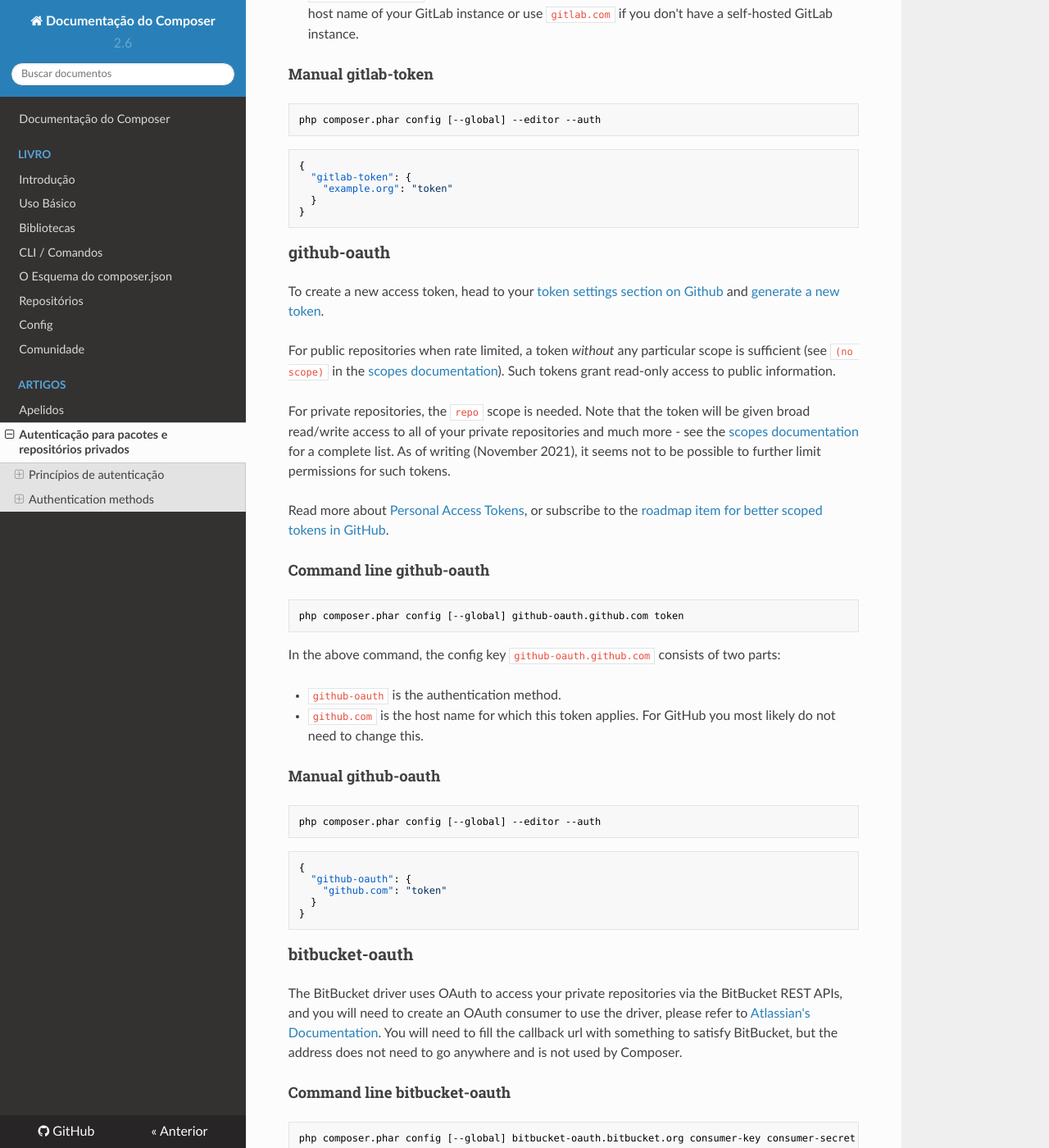
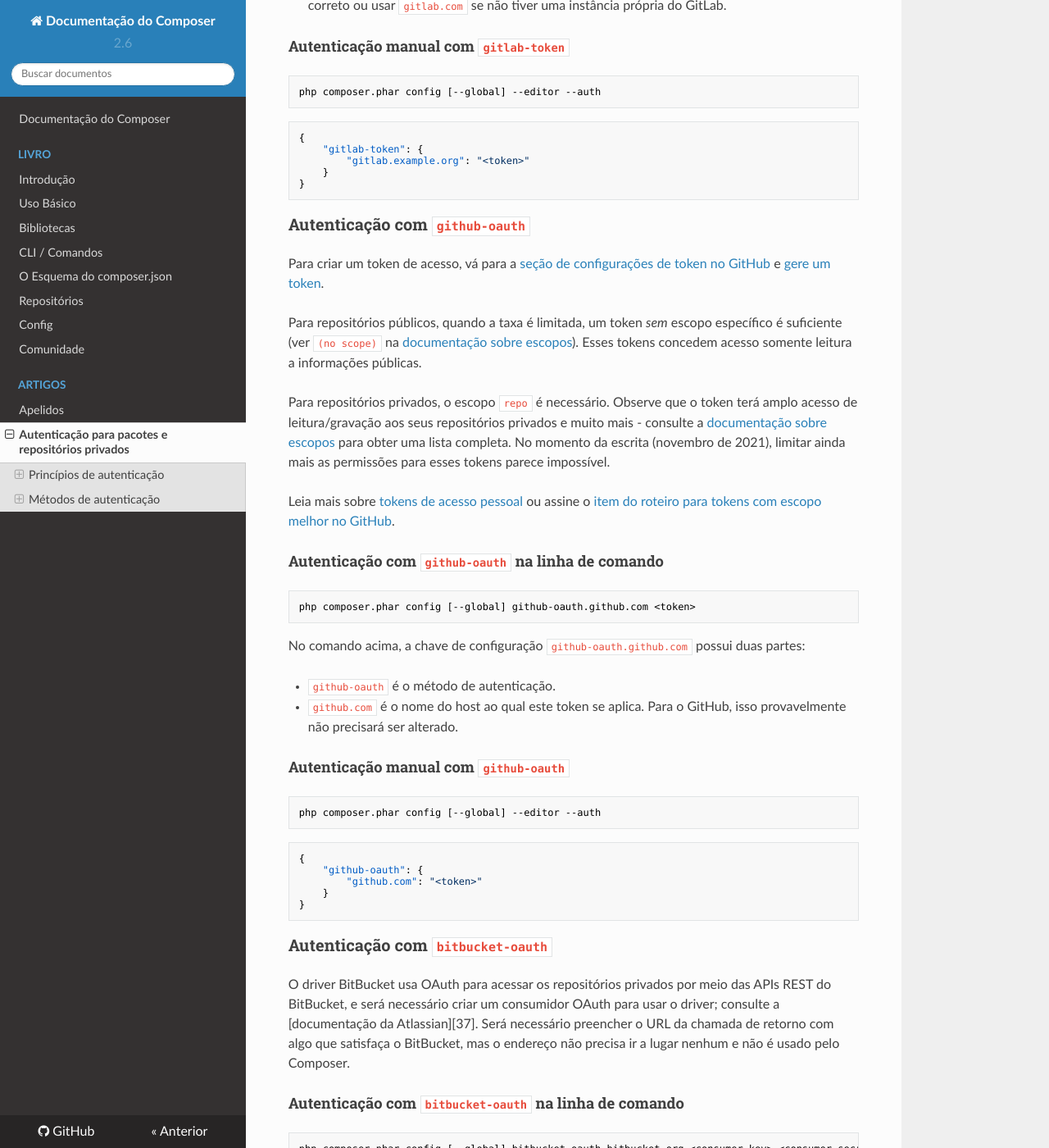
Before and after one commit to php-dev-br/composer-doc-pt-br, an MkDocs documentation site: the page built from doc/artigos/autenticacao-para-pacotes-privados.md, in a window 1280 px wide and 1400 px high, scrolled down 6026 px. Shown: the whole window at 82% size. Built offline with MkDocs 1.6.1, drawn with Linux system fonts in a browser that asks for light colours; nearby versions of some CDN libraries; some of the changed text lies outside the part shown.

Commit message:
Update file artigos/autenticacao-para-pacotes-privados.md
Issue: GH-43

````diff
--- a/doc/artigos/autenticacao-para-pacotes-privados.md
+++ b/doc/artigos/autenticacao-para-pacotes-privados.md
@@ -19,16 +19,16 @@ autenticar primeiro usando credenciais já definidas.
 Quando nenhuma dessas credenciais puder ser aplicada, ele solicitará credenciais
 e as salvará (ou um token, se o Composer puder recuperar um).
 
-| Tipo                   | Gerado por Prompt? |
-|------------------------|:------------------:|
-| [http-basic][2]        |        sim         |
-| [Inline http-basic][3] |        não         |
-| [HTTP Bearer][4]       |        não         |
-| [Custom header][5]     |        não         |
-| [gitlab-oauth][6]      |        sim         |
-| [gitlab-token][7]      |        sim         |
-| [github-oauth][8]      |        sim         |
-| [bitbucket-oauth][9]   |        sim         |
+| Tipo                         | Gerado por Prompt? |
+|------------------------------|:------------------:|
+| [`http-basic`][2]            |        sim         |
+| [`http-basic` em linha][3]   |        não         |
+| [HTTP Bearer][4]             |        não         |
+| [Cabeçalho personalizado][5] |        não         |
+| [`gitlab-oauth`][6]          |        sim         |
+| [`gitlab-token`][7]          |        sim         |
+| [`github-oauth`][8]          |        sim         |
+| [`bitbucket-oauth`][9]       |        sim         |
 
 Às vezes, a autenticação automática não é possível ou alguém pode querer
 predefinir as credenciais de autenticação.
@@ -57,15 +57,15 @@ Essas credenciais são armazenadas em um arquivo `auth.json` global no diretóri
 
 É possível editar todos os métodos de autenticação usando a linha de comando:
 
-- [http-basic][11]
-- [Inline http-basic][12]
+- [`http-basic`][11]
+- [`http-basic` em linha][12]
 - [HTTP Bearer][13]
-- [gitlab-oauth][14]
-- [gitlab-token][15]
-- [github-oauth][16]
-- [bitbucket-oauth][17]
+- [`gitlab-oauth`][14]
+- [`gitlab-token`][15]
+- [`github-oauth`][16]
+- [`bitbucket-oauth`][17]
 
-#### Editando manualmente as credenciais de autenticação global
+#### Editando as credenciais de autenticação global manualmente
 
 > **Nota:** Não é recomendado editar manualmente as opções de autenticação, pois
 > isso pode resultar em JSON inválido.
@@ -79,14 +79,14 @@ php composer.phar config --global --editor [--auth]
 
 Para implementações de autenticação específicas, consulte suas seções:
 
-- [http-basic][19]
-- [Inline http-basic][20]
+- [`http-basic`][19]
+- [`http-basic` em linha][20]
 - [HTTP Bearer][21]
-- [custom header][22]
-- [gitlab-oauth][23]
-- [gitlab-token][24]
-- [github-oauth][25]
-- [bitbucket-oauth][26]
+- [Cabeçalho personalizado][22]
+- [`gitlab-oauth`][23]
+- [`gitlab-token`][24]
+- [`github-oauth`][25]
+- [`bitbucket-oauth`][26]
 
 Editar manualmente este arquivo em vez de usar a linha de comando pode resultar
 em erros de JSON inválidos.
@@ -125,22 +125,24 @@ Essa variável pode ser passada como variável de linha de comando ou definida
 como uma variável de ambiente real.
 Leia mais sobre o uso desta variável de ambiente [aqui][27].
 
-## Authentication methods
+## Métodos de autenticação
 
-### http-basic
+### Autenticação com `http-basic`
 
-#### Command line http-basic
+#### Autenticação com `http-basic` na linha de comando
 
 ```shell
-php composer.phar config [--global] http-basic.repo.example.org username password
+php composer.phar config [--global] http-basic.repo.example.org usuario senha
 ```
 
-In the above command, the config key `http-basic.repo.example.org` consists of two parts:
+No comando acima, a chave de configuração `http-basic.repo.example.org` possui
+duas partes:
 
-- `http-basic` is the authentication method.
-- `repo.example.org` is the repository host name, you should replace it with the host name of your repository.
+- `http-basic` é o método de autenticação.
+- `repo.example.org` é o nome do host do repositório e deve ser substituído pelo
+  nome correto.
 
-#### Manual http-basic
+#### Autenticação manual com `http-basic`
 
 ```shell
 php composer.phar config [--global] --editor --auth
@@ -148,32 +150,34 @@ php composer.phar config [--global] --editor --auth
 
 ```json
 {
-  "http-basic": {
-    "example.org": {
-      "username": "username",
-      "password": "password"
+    "http-basic": {
+        "repo.example.org": {
+            "username": "<usuario>",
+            "password": "<senha>"
+        }
     }
-  }
 }
 ```
 
-### Inline http-basic
+### Autenticação com `http-basic` em linha
 
-For the inline http-basic authentication method the credentials are not stored in a separate
-`auth.json` in the project or globally, but in the `composer.json` or global configuration
-in the same place where the Composer repository definition is defined.
+Para o método de autenticação `http-basic` em linha, as credenciais não são
+armazenadas em um arquivo `auth.json` separado no projeto ou globalmente, mas
+no `composer.json` ou na configuração global no mesmo local onde a definição do
+repositório foi adicionada.
 
-Make sure that the username and password are encoded according to [RFC 3986](http://www.faqs.org/rfcs/rfc3986.html) (
-2.1. Percent-Encoding).
-If the username e.g. is an email address it needs to be passed as `name%40example.com`.
+Certifique-se de que o nome de usuário e a senha estejam codificados conforme a
+[RFC 3986][28] (2.1. Codificação percentual).
+Se o nome de usuário, por exemplo, for um endereço de e-mail, ele precisará ser
+passado como `name%40example.com`.
 
-#### Command line inline http-basic
+#### Autenticação com `http-basic` em linha na linha de comando
 
 ```shell
-php composer.phar config [--global] repositories composer.unique-name https://username:password@repo.example.org
+php composer.phar config [--global] repositories composer.unique-name https://<usuario>:<senha>@repo.example.org
 ```
 
-#### Manual inline http-basic
+#### Autenticação manual com `http-basic` em linha
 
 ```shell
 php composer.phar config [--global] --editor
@@ -181,29 +185,31 @@ php composer.phar config [--global] --editor
 
 ```json
 {
-  "repositories": [
-    {
-      "type": "composer",
-      "url": "https://username:password@example.org"
-    }
-  ]
+    "repositories": [
+        {
+            "type": "composer",
+            "url": "https://<usuario>:<senha>@example.org"
+        }
+    ]
 }
 ```
 
-### HTTP Bearer
+### Autenticação com HTTP Bearer
 
-#### Command line HTTP Bearer authentication
+#### Autenticação com HTTP Bearer na linha de comando
 
 ```shell
-php composer.phar config [--global] bearer.repo.example.org token
+php composer.phar config [--global] bearer.repo.example.org <token>
 ```
 
-In the above command, the config key `bearer.repo.example.org` consists of two parts:
+No comando acima, a chave de configuração `bearer.repo.example.org` possui duas
+partes:
 
-- `bearer` is the authentication method.
-- `repo.example.org` is the repository host name, you should replace it with the host name of your repository.
+- `bearer` é o método de autenticação.
+- `repo.example.org` é o nome do host do repositório e deve ser substituído pelo
+  nome correto.
 
-#### Manual HTTP Bearer authentication
+#### Autenticação manual com HTTP Bearer
 
 ```shell
 php composer.phar config [--global] --editor --auth
@@ -211,15 +217,15 @@ php composer.phar config [--global] --editor --auth
 
 ```json
 {
-  "bearer": {
-    "example.org": "TOKEN"
-  }
+    "bearer": {
+        "repo.example.org": "<token>"
+    }
 }
 ```
 
-### Custom token authentication
+### Autenticação com cabeçalho personalizado
 
-#### Manual custom token authentication
+#### Autenticação manual com cabeçalho personalizado
 
 ```shell
 php composer.phar config [--global] --editor
@@ -227,40 +233,42 @@ php composer.phar config [--global] --editor
 
 ```json
 {
-  "repositories": [
-    {
-      "type": "composer",
-      "url": "https://example.org",
-      "options": {
-        "http": {
-          "header": [
-            "API-TOKEN: YOUR-API-TOKEN"
-          ]
+    "repositories": [
+        {
+            "type": "composer",
+            "url": "https://example.org",
+            "options": {
+                "http": {
+                    "header": [
+                        "<cabecalho>: <token>"
+                    ]
+                }
+            }
         }
-      }
-    }
-  ]
+    ]
 }
 ```
 
-### gitlab-oauth
+### Autenticação com `gitlab-oauth`
 
-> **Nota:** For the gitlab authentication to work on private gitlab instances, the
-> [`gitlab-domains`](../06-config.md#gitlab-domains) section should also contain the url.
+> **Nota:** Para que a autenticação do GitLab funcione em instâncias privadas do
+> GitLab, a seção [`gitlab-domains`][29] também deve conter o URL.
 
-#### Command line gitlab-oauth
+#### Autenticação com `gitlab-oauth` na linha de comando
 
 ```shell
-php composer.phar config [--global] gitlab-oauth.gitlab.example.org token
+php composer.phar config [--global] gitlab-oauth.gitlab.example.org <token>
 ```
 
-In the above command, the config key `gitlab-oauth.gitlab.example.org` consists of two parts:
+No comando acima, a chave de configuração `gitlab-oauth.gitlab.example.org`
+possui duas partes:
 
-- `gitlab-oauth` is the authentication method.
-- `gitlab.example.org` is the host name of your GitLab instance, you should replace it with the host name of your GitLab
-  instance or use `gitlab.com` if you don't have a self-hosted GitLab instance.
+- `gitlab-oauth` é o método de autenticação.
+- `gitlab.example.org` é o nome do host da instância do GitLab e deve ser
+  substituído pelo nome correto ou usar `gitlab.com` se não tiver uma instância
+  própria do GitLab.
 
-#### Manual gitlab-oauth
+#### Autenticação manual com `gitlab-oauth`
 
 ```shell
 php composer.phar config [--global] --editor --auth
@@ -268,38 +276,40 @@ php composer.phar config [--global] --editor --auth
 
 ```json
 {
-  "gitlab-oauth": {
-    "example.org": "token"
-  }
+    "gitlab-oauth": {
+        "gitlab.example.org": "<token>"
+    }
 }
 ```
 
-### gitlab-token
+### Autenticação com `gitlab-token`
 
-> **Nota:** For the gitlab authentication to work on private gitlab instances, the
-> [`gitlab-domains`](../06-config.md#gitlab-domains) section should also contain the url.
+> **Nota:** Para que a autenticação do GitLab funcione em instâncias privadas do
+> GitLab, a seção [`gitlab-domains`][29] também deve conter o URL.
 
-To create a new access token, go to
-your [access tokens section on GitLab](https://gitlab.com/-/profile/personal_access_tokens)
-(or the equivalent URL on your private instance) and create a new token. See
-also [the GitLab access token documentation](https://docs.gitlab.com/ee/user/profile/personal_access_tokens.html#creating-a-personal-access-token)
-for more information.
+Para criar um token de acesso, vá para a [seção de tokens de acesso no GitLab]
+[30] (ou a URL equivalente em sua instância privada) e crie um token.
+Consulte também a [documentação de tokens de acesso do GitLab][31] para obter
+mais informações.
 
-When creating a gitlab token manually, make sure it has either the `read_api` or `api` scope.
+Ao criar um token do GitLab manualmente, certifique-se de que ele tenha o escopo
+`read_api` ou `api`.
 
-#### Command line gitlab-token
+#### Autenticação com `gitlab-token` na linha de comando
 
 ```shell
-php composer.phar config [--global] gitlab-token.gitlab.example.org token
+php composer.phar config [--global] gitlab-token.gitlab.example.org <token>
 ```
 
-In the above command, the config key `gitlab-token.gitlab.example.org` consists of two parts:
+No comando acima, a chave de configuração `gitlab-token.gitlab.example.org`
+possui duas partes:
 
-- `gitlab-token` is the authentication method.
-- `gitlab.example.org` is the host name of your GitLab instance, you should replace it with the host name of your GitLab
-  instance or use `gitlab.com` if you don't have a self-hosted GitLab instance.
+- `gitlab-token` é o método de autenticação.
+- `gitlab.example.org` é o nome do host da instância do GitLab e deve ser
+  substituído pelo nome correto ou usar `gitlab.com` se não tiver uma instância
+  própria do GitLab.
 
-#### Manual gitlab-token
+#### Autenticação manual com `gitlab-token`
 
 ```shell
 php composer.phar config [--global] --editor --auth
@@ -307,42 +317,45 @@ php composer.phar config [--global] --editor --auth
 
 ```json
 {
-  "gitlab-token": {
-    "example.org": "token"
-  }
+    "gitlab-token": {
+        "gitlab.example.org": "<token>"
+    }
 }
 ```
 
-### github-oauth
+### Autenticação com `github-oauth`
 
-To create a new access token, head to your [token settings section on Github](https://github.com/settings/tokens)
-and [generate a new token](https://github.com/settings/tokens/new).
+Para criar um token de acesso, vá para a [seção de configurações de token no
+GitHub][32] e [gere um token][33].
 
-For public repositories when rate limited, a token *without* any particular scope is sufficient (see `(no scope)` in
-the [scopes documentation](https://docs.github.com/en/developers/apps/building-oauth-apps/scopes-for-oauth-apps)). Such
-tokens grant read-only access to public information.
+Para repositórios públicos, quando a taxa é limitada, um token *sem* escopo
+específico é suficiente (ver `(no scope)` na [documentação sobre escopos][34]).
+Esses tokens concedem acesso somente leitura a informações públicas.
 
-For private repositories, the `repo` scope is needed. Note that the token will be given broad read/write access to all
-of your private repositories and much more - see
-the [scopes documentation](https://docs.github.com/en/developers/apps/building-oauth-apps/scopes-for-oauth-apps) for a
-complete list. As of writing (November 2021), it seems not to be possible to further limit permissions for such tokens.
+Para repositórios privados, o escopo `repo` é necessário.
+Observe que o token terá amplo acesso de leitura/gravação aos seus repositórios
+privados e muito mais - consulte a [documentação sobre escopos][34] para obter
+uma lista completa.
+No momento da escrita (novembro de 2021), limitar ainda mais as permissões para
+esses tokens parece impossível.
 
-Read more
-about [Personal Access Tokens](https://docs.github.com/en/authentication/keeping-your-account-and-data-secure/creating-a-personal-access-token),
-or subscribe to the [roadmap item for better scoped tokens in GitHub](https://github.com/github/roadmap/issues/184).
+Leia mais sobre [tokens de acesso pessoal][35] ou assine o [item do roteiro para
+tokens com escopo melhor no GitHub][36].
 
-#### Command line github-oauth
+#### Autenticação com `github-oauth` na linha de comando
 
 ```shell
-php composer.phar config [--global] github-oauth.github.com token
+php composer.phar config [--global] github-oauth.github.com <token>
 ```
 
-In the above command, the config key `github-oauth.github.com` consists of two parts:
+No comando acima, a chave de configuração `github-oauth.github.com`
+possui duas partes:
 
-- `github-oauth` is the authentication method.
-- `github.com` is the host name for which this token applies. For GitHub you most likely do not need to change this.
+- `github-oauth` é o método de autenticação.
+- `github.com` é o nome do host ao qual este token se aplica.
+  Para o GitHub, isso provavelmente não precisará ser alterado.
 
-#### Manual github-oauth
+#### Autenticação manual com `github-oauth`
 
 ```shell
 php composer.phar config [--global] --editor --auth
@@ -350,33 +363,35 @@ php composer.phar config [--global] --editor --auth
 
 ```json
 {
-  "github-oauth": {
-    "github.com": "token"
-  }
+    "github-oauth": {
+        "github.com": "<token>"
+    }
 }
 ```
 
-### bitbucket-oauth
+### Autenticação com `bitbucket-oauth`
 
-The BitBucket driver uses OAuth to access your private repositories via the BitBucket REST APIs, and you will need to
-create an OAuth consumer to use the driver, please refer
-to [Atlassian's Documentation](https://support.atlassian.com/bitbucket-cloud/docs/use-oauth-on-bitbucket-cloud/). You
-will need to fill the callback url with something to satisfy BitBucket, but the address does not need to go anywhere and
-is not used by Composer.
+O driver BitBucket usa OAuth para acessar os repositórios privados por meio das
+APIs REST do BitBucket, e será necessário criar um consumidor OAuth para usar o
+driver; consulte a [documentação da Atlassian][37].
+Será necessário preencher o URL da chamada de retorno com algo que satisfaça o
+BitBucket, mas o endereço não precisa ir a lugar nenhum e não é usado pelo
+Composer.
 
-#### Command line bitbucket-oauth
+#### Autenticação com `bitbucket-oauth` na linha de comando
 
 ```shell
-php composer.phar config [--global] bitbucket-oauth.bitbucket.org consumer-key consumer-secret
+php composer.phar config [--global] bitbucket-oauth.bitbucket.org <consumer-key> <consumer-secret>
 ```
 
-In the above command, the config key `bitbucket-oauth.bitbucket.org` consists of two parts:
+No comando acima, a chave de configuração `bitbucket-oauth.bitbucket.org` possui
+duas partes:
 
-- `bitbucket-oauth` is the authentication method.
-- `bitbucket.org` is the host name for which this token applies. Unless you have a private instance you don't need to
-  change this.
+- `bitbucket-oauth` é o método de autenticação.
+- `bitbucket.org` é o nome do host ao qual este token se aplica.
+  Não é necessário alterar isso, a menos que tenha uma instância privada.
 
-#### Manual bitbucket-oauth
+#### Autenticação manual com `bitbucket-oauth`
 
 ```shell
 php composer.phar config [--global] --editor --auth
@@ -384,39 +399,83 @@ php composer.phar config [--global] --editor --auth
 
 ```json
 {
-  "bitbucket-oauth": {
-    "bitbucket.org": {
-      "consumer-key": "key",
-      "consumer-secret": "secret"
+    "bitbucket-oauth": {
+        "bitbucket.org": {
+            "consumer-key": "<consumer-key>",
+            "consumer-secret": "<consumer-secret>"
+        }
     }
-  }
 }
 ```
 
 [1]: handling-private-packages.md
-[2]: #http-basic
-[3]: #inline-http-basic
-[4]: #http-bearer
-[5]: #custom-token-authentication
-[6]: #gitlab-oauth
-[7]: #gitlab-token
-[8]: #github-oauth
-[9]: #bitbucket-oauth
+
+[2]: #autenticacao-com-http-basic
+
+[3]: #autenticacao-com-http-basic-em-linha
+
+[4]: #autenticacao-com-http-bearer
+
+[5]: #autenticacao-com-cabecalho-personalizado
+
+[6]: #autenticacao-com-gitlab-oauth
+
+[7]: #autenticacao-com-gitlab-token
+
+[8]: #autenticacao-com-github-oauth
+
+[9]: #autenticacao-com-bitbucket-oauth
+
 [10]: ../cli.md#composer-home
-[11]: #command-line-http-basic
-[12]: #command-line-inline-http-basic
-[13]: #http-bearer
-[14]: #command-line-gitlab-oauth
-[15]: #command-line-gitlab-token
-[16]: #command-line-github-oauth
-[17]: #command-line-bitbucket-oauth
+
+[11]: #autenticacao-com-http-basic-na-linha-de-comando
+
+[12]: #autenticacao-com-http-basic-em-linha-na-linha-de-comando
+
+[13]: #autenticacao-com-http-bearer-na-linha-de-comando
+
+[14]: #autenticacao-com-gitlab-oauth-na-linha-de-comando
+
+[15]: #autenticacao-com-gitlab-token-na-linha-de-comando
+
+[16]: #autenticacao-com-github-oauth-na-linha-de-comando
+
+[17]: #autenticacao-com-bitbucket-oauth-na-linha-de-comando
+
 [18]: #editando-as-credenciais-globais-na-linha-de-comando
-[19]: #manual-http-basic
-[20]: #manual-inline-http-basic
-[21]: #http-bearer
-[22]: #manual-custom-token-authentication
-[23]: #manual-gitlab-oauth
-[24]: #manual-gitlab-token
-[25]: #manual-github-oauth
-[26]: #manual-bitbucket-oauth
+
+[19]: #autenticacao-manual-com-http-basic
+
+[20]: #autenticacao-manual-com-http-basic-em-linha
+
+[21]: #autenticacao-manual-com-http-bearer
+
+[22]: #autenticacao-manual-com-cabecalho-personalizado
+
+[23]: #autenticacao-manual-com-gitlab-oauth
+
+[24]: #autenticacao-manual-com-gitlab-token
+
+[25]: #autenticacao-manual-com-github-oauth
+
+[26]: #autenticacao-manual-com-bitbucket-oauth
+
 [27]: ../cli.md#composer-auth
+
+[28]: http://www.faqs.org/rfcs/rfc3986.html
+
+[29]: ../config.md#gitlab-domains
+
+[30]: https://gitlab.com/-/profile/personal_access_tokens
+
+[31]: https://docs.gitlab.com/ee/user/profile/personal_access_tokens.html#creating-a-personal-access-token
+
+[32]: https://github.com/settings/tokens
+
+[33]: https://github.com/settings/tokens/new
+
+[34]: https://docs.github.com/en/developers/apps/building-oauth-apps/scopes-for-oauth-apps
+
+[35]: https://docs.github.com/en/authentication/keeping-your-account-and-data-secure/creating-a-personal-access-token
+
+[36]: https://github.com/github/roadmap/issues/184
````
